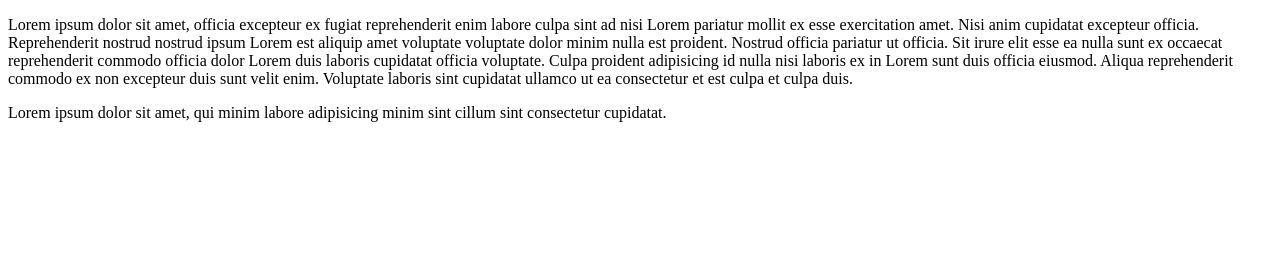
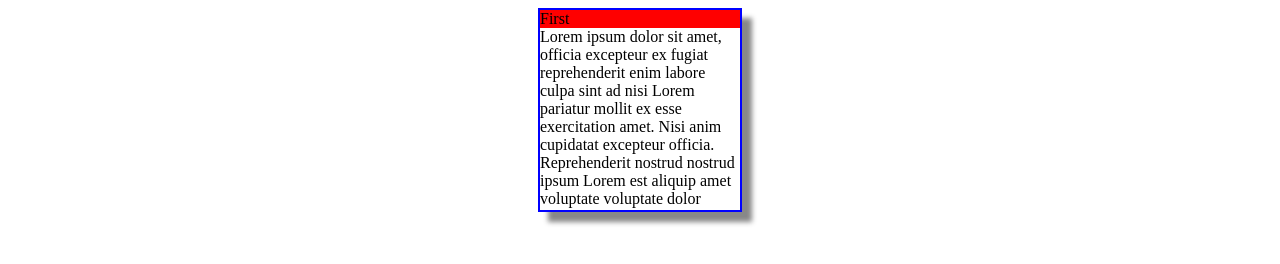
Before and after one commit to arfeloreed/HTML-CSS-basics, a plain HTML site: page css-basics/box-model/index.html in a window 1280 px wide. Drawn offline with Linux system fonts and the light colour scheme.

Commit message:
update content

```diff
--- a/css-basics/box-model/index.html
+++ b/css-basics/box-model/index.html
@@ -15,10 +15,14 @@
         <!-- <div id="container"> -->
         <!--     <div class="box">Center me</div> -->
         <!-- </div> -->
-        <p>Lorem ipsum dolor sit amet, officia excepteur ex fugiat reprehenderit enim labore culpa sint ad nisi Lorem pariatur mollit ex esse exercitation amet. Nisi anim cupidatat excepteur officia. Reprehenderit nostrud nostrud ipsum Lorem est aliquip amet voluptate voluptate dolor minim nulla est proident. Nostrud officia pariatur ut officia. Sit irure elit esse ea nulla sunt ex occaecat reprehenderit commodo officia dolor Lorem duis laboris cupidatat officia voluptate. Culpa proident adipisicing id nulla nisi laboris ex in Lorem sunt duis officia eiusmod. Aliqua reprehenderit commodo ex non excepteur duis sunt velit enim. Voluptate laboris sint cupidatat ullamco ut ea consectetur et est culpa et culpa duis.</p>
-        <p>
-        Lorem ipsum dolor sit amet, qui minim labore adipisicing minim sint cillum sint consectetur cupidatat.
-        </p>
+        <!-- <p>Lorem ipsum dolor sit amet, officia excepteur ex fugiat reprehenderit enim labore culpa sint ad nisi Lorem pariatur mollit ex esse exercitation amet. Nisi anim cupidatat excepteur officia. Reprehenderit nostrud nostrud ipsum Lorem est aliquip amet voluptate voluptate dolor minim nulla est proident. Nostrud officia pariatur ut officia. Sit irure elit esse ea nulla sunt ex occaecat reprehenderit commodo officia dolor Lorem duis laboris cupidatat officia voluptate. Culpa proident adipisicing id nulla nisi laboris ex in Lorem sunt duis officia eiusmod. Aliqua reprehenderit commodo ex non excepteur duis sunt velit enim. Voluptate laboris sint cupidatat ullamco ut ea consectetur et est culpa et culpa duis.</p> -->
+        <!-- <p> -->
+        <!-- Lorem ipsum dolor sit amet, qui minim labore adipisicing minim sint cillum sint consectetur cupidatat. -->
+        <!-- </p> -->
+        <div class="box2">
+            <span>First</span>
+            Lorem ipsum dolor sit amet, officia excepteur ex fugiat reprehenderit enim labore culpa sint ad nisi Lorem pariatur mollit ex esse exercitation amet. Nisi anim cupidatat excepteur officia. Reprehenderit nostrud nostrud ipsum Lorem est aliquip amet voluptate voluptate dolor minim nulla est proident. Nostrud officia pariatur ut officia. Sit irure elit esse ea nulla sunt ex occaecat reprehenderit commodo officia dolor Lorem duis laboris cupidatat officia voluptate. Culpa proident adipisicing id nulla nisi laboris ex in Lorem sunt duis officia eiusmod. Aliqua reprehenderit commodo ex non excepteur duis sunt velit enim. Voluptate laboris sint cupidatat ullamco ut ea consectetur et est culpa et culpa duis.
+        </div>
     </main>
 </body>
 
--- a/css-basics/box-model/styles.css
+++ b/css-basics/box-model/styles.css
@@ -32,15 +32,39 @@
 /*     border: 5px solid blue; */
 /* } */
 
-#container {
-    width: 800px;
-    height: 500px;
-    border: 2px solid red;
+/* #container { */
+/*     width: 800px; */
+/*     height: 500px; */
+/*     border: 2px solid red; */
+/* } */
+/**/
+/* .box { */
+/*     width: 150px; */
+/*     border: 2px solid blue; */
+/*     margin: 0 auto; */
+/*     text-align: center; */
+/* } */
+
+/* .box2 { */
+/*     width: 80%; */
+/*     min-width: 300px; */
+/*     max-width: 500px; */
+/*     height: 200px; */
+/*     background-color: mediumspringgreen; */
+/*     border-radius: 50%; */
+/* } */
+
+span {
+    display: block;
+    width: 400px;
+    background-color: red;
 }
-
-.box {
-    width: 150px;
+/* give the box class a shadow property */
+.box2 {
+    margin: 0 auto;
+    width: 200px;
+    height: 200px;
     border: 2px solid blue;
-    margin: 0 auto;
-    text-align: center;
+    box-shadow: 10px 10px 5px #888888;
+    overflow: scroll;
 }
```
